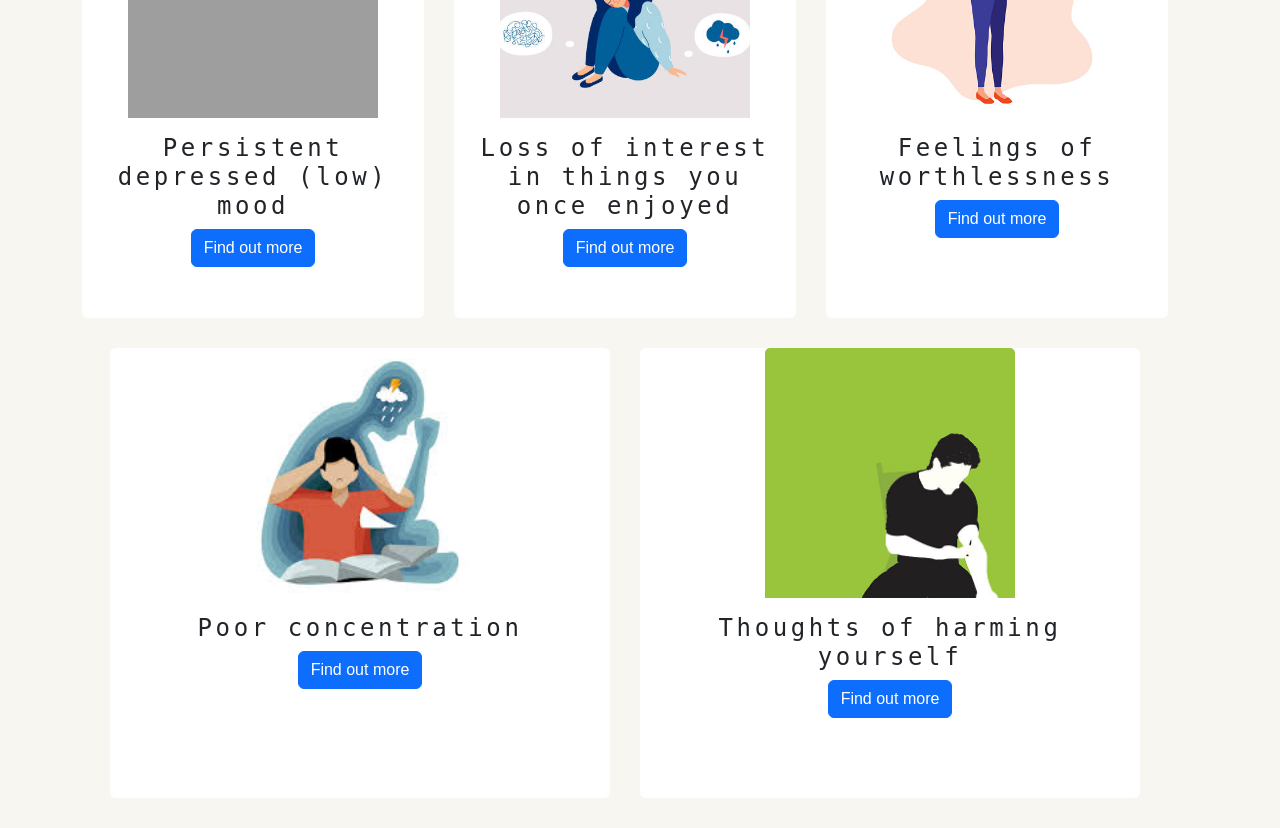
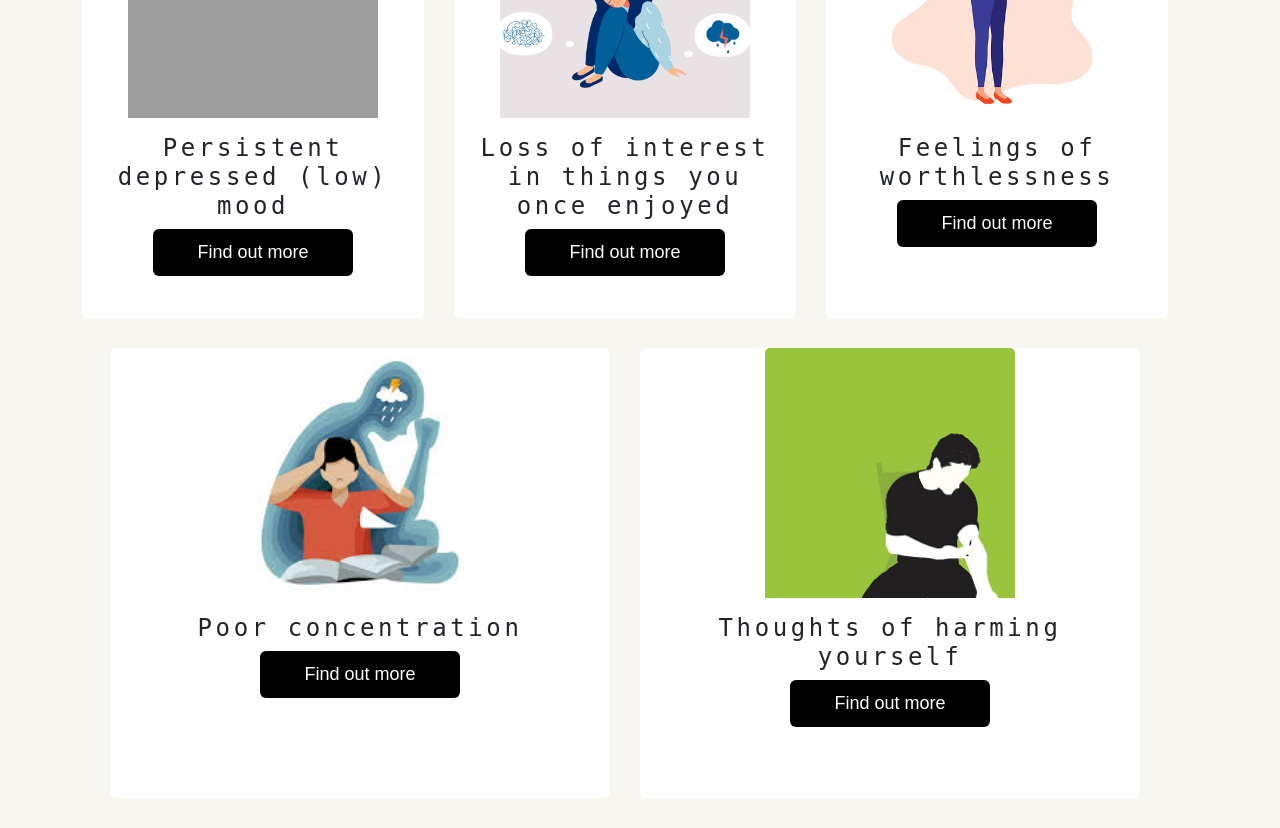
Before and after one commit to hueiiming/Project-Heartcode-Website-Demo, a PHP site: page /signs-of-depression.html in a window 1280 px wide. Shown: the part 261-1089 px from the top of the page. Run offline with PHP 8.4, Linux system fonts and the light colour scheme; grey boxes are pictures that could not be loaded.

Commit message:
Updated buttons
Updated buttons

```diff
--- a/index.html
+++ b/index.html
@@ -33,7 +33,7 @@
 
                 <h2 class="exec"><span class="animation">Depression</span></h2>
                 <p>Depression (major depressive disorder) is a common and serious medical illness that negatively affects how you feel, the way you think and how you act.</p>
-                <button id="myBtn" onclick="location.href='signs-of-depression.html';">Find out more</button>
+                <button class="myBtn" onclick="location.href='signs-of-depression.html';">Find out more</button>
             </div>
         </div>
     </div>
--- a/signs-of-depression.html
+++ b/signs-of-depression.html
@@ -40,7 +40,7 @@
                 <img src="images/lowmood.jpg" class="card-img-top" alt="...">
                 <div class="card-body text-center">
                     <h4 class="card-title">Persistent depressed (low) mood</h4>
-                    <button type="button" class="btn btn-primary" data-bs-toggle="modal" data-bs-target="#lowmood">
+                    <button type="button" class="btn btn-primary myBtn" data-bs-toggle="modal" data-bs-target="#lowmood">
                         Find out more
                     </button>
                 </div>
@@ -49,7 +49,7 @@
                 <img src="images/lostofinterest.jpeg" class="card-img-top" alt="...">
                 <div class="card-body text-center">
                     <h4 class="card-title">Loss of interest in things you once enjoyed</h4>
-                    <button type="button" class="btn btn-primary" data-bs-toggle="modal" data-bs-target="#nointerest">
+                    <button type="button" class="btn btn-primary myBtn" data-bs-toggle="modal" data-bs-target="#nointerest">
                         Find out more
                     </button>
                 </div>
@@ -59,7 +59,7 @@
                 <div class="card-body text-center">
                     <h4 class="card-title">Feelings of worthlessness</h4>
 
-                    <button type="button" class="btn btn-primary" data-bs-toggle="modal" data-bs-target="#worthlessness">
+                    <button type="button" class="btn btn-primary myBtn" data-bs-toggle="modal" data-bs-target="#worthlessness">
                         Find out more
                     </button>
                 </div>
@@ -71,7 +71,7 @@
                 <img src="images/noconcentration.jpeg" class="card-img-top" alt="...">
                 <div class="card-body text-center">
                     <h4 class="card-title">Poor concentration</h4>
-                    <button type="button" class="btn btn-primary" data-bs-toggle="modal" data-bs-target="#concentration">
+                    <button type="button" class="btn btn-primary myBtn" data-bs-toggle="modal" data-bs-target="#concentration">
                         Find out more
                     </button>
                 </div>
@@ -81,7 +81,7 @@
                 <div class="card-body text-center">
                     <h4 class="card-title">Thoughts of harming yourself</h4>
 
-                    <button type="button" class="btn btn-primary" data-bs-toggle="modal" data-bs-target="#harm">
+                    <button type="button" class="btn btn-primary myBtn" data-bs-toggle="modal" data-bs-target="#harm">
                         Find out more
                     </button>
                 </div>
--- a/style.css
+++ b/style.css
@@ -166,7 +166,7 @@
   text-align: center;
 }
 
-#myBtn {
+.myBtn {
   width: 200px;
   font-size: 18px;
   padding: 10px;
```
